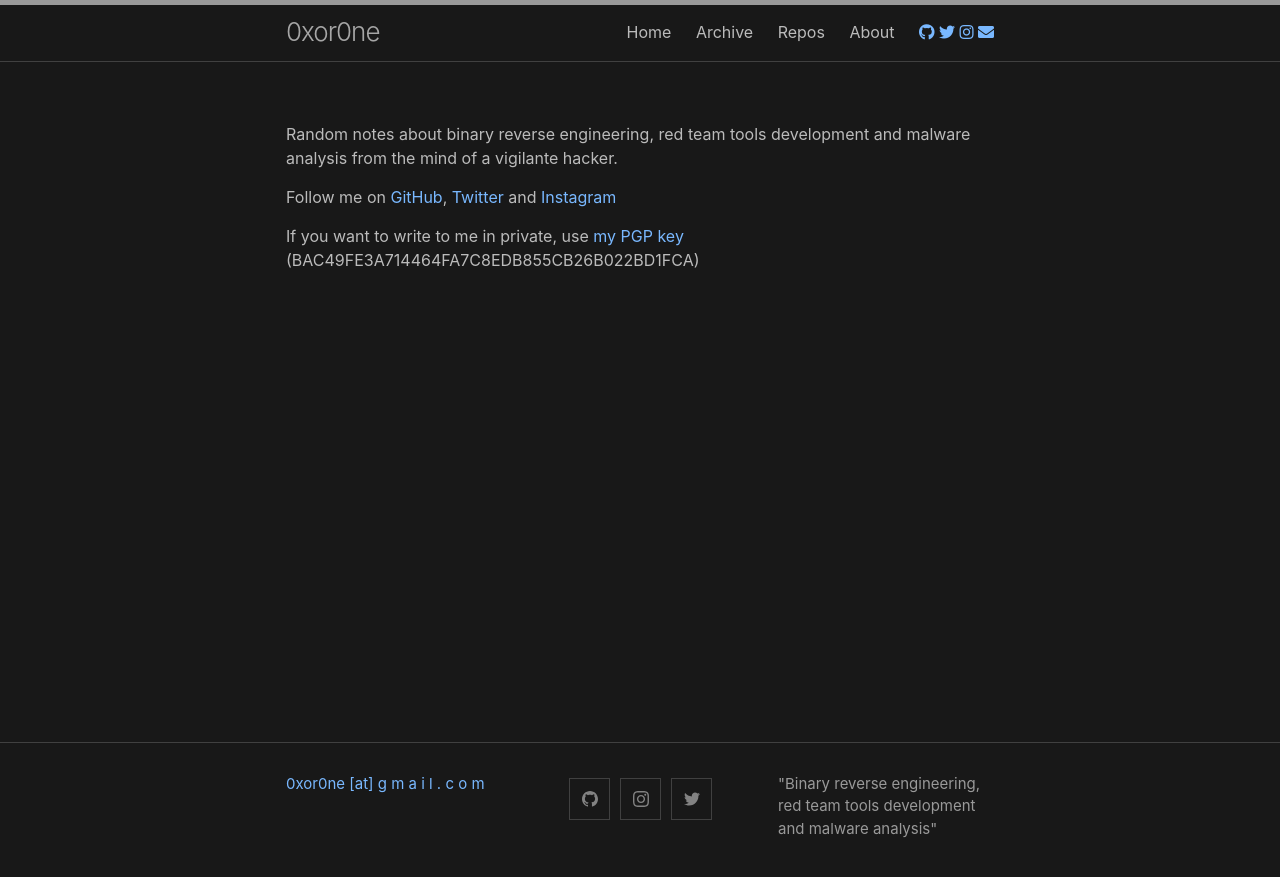
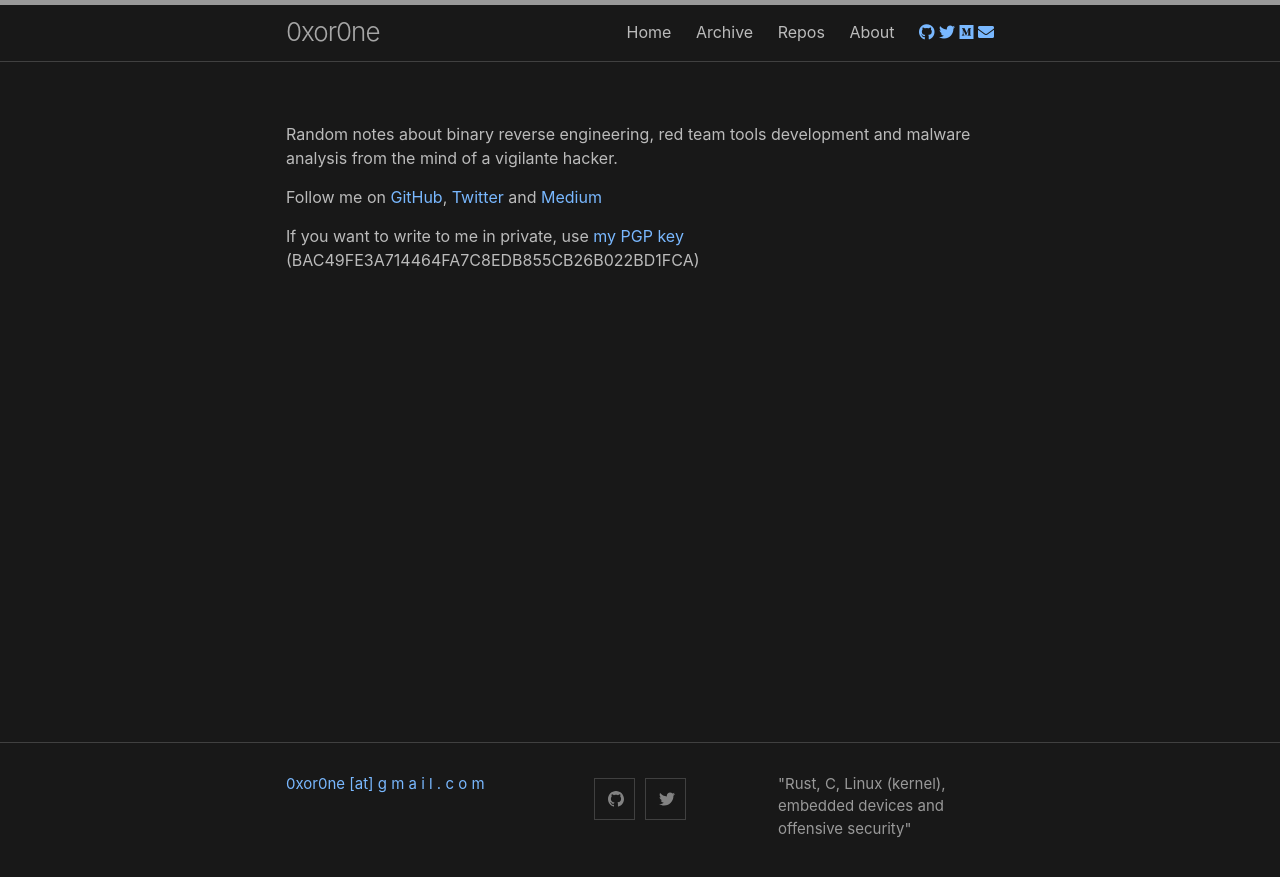
Before and after one commit to 0xor0ne/0xor0ne.github.io, a Jekyll site: the page built from about.md, in a window 1280 px wide. Shown: the top 877 px of the page. Built offline with Jekyll 4.4.1, drawn with Linux system fonts in a browser that asks for light colours; nearby versions of some CDN libraries.

```diff
--- a/_config.yml
+++ b/_config.yml
@@ -23,7 +23,7 @@
   name: 0xor0ne
   email: "0xor0ne [at] g m a i l . c o m"
 description: >- # this means to ignore newlines until "baseurl:"
-  "Binary reverse engineering, red team tools development and malware analysis"
+  "Rust, C, Linux (kernel), embedded devices and offensive security"
 github_username: 0xor0ne
 # url: "https://0xor0ne.github.io/" # the base hostname & protocol for your site
 # url: "https://0xor0ne.netlify.app/" # the base hostname & protocol for your site
@@ -49,8 +49,8 @@
   skin: dark
   social_links:
     twitter: 0xor0ne
+    medium: 0xor0ne
     github: 0xor0ne
-    instagram: 0xor0ne
 
 # Exclude from processing.
 # The following items will not be processed, by default.
--- a/_data/settings.yml
+++ b/_data/settings.yml
@@ -22,5 +22,5 @@
 social:
 - {icon: 'fab fa-github', link: 'https://github.com/0xor0ne/'}
 - {icon: 'fab fa-twitter', link: 'https://twitter.com/0xor0ne'}
-- {icon: 'fab fa-instagram', link: 'https://www.instagram.com/0xor0ne/'}
+- {icon: 'fab fa-medium', link: 'https://medium.com/@0xor0ne'}
 - {icon: 'fas fa-envelope', link: 'mailto:0xor0ne [at] g m a i l . c o m'}
--- a/_includes/social.html
+++ b/_includes/social.html
@@ -7,7 +7,6 @@
   {%- if social.flickr -%}<li><a rel="me" href="https://www.flickr.com/photos/{{ social.flickr | cgi_escape | escape }}" title="{{ social.flickr | escape }}"><svg class="svg-icon grey"><use xlink:href="{{ '/assets/minima-social-icons.svg#flickr' | relative_url }}"></use></svg></a></li>{%- endif -%}
   {%- if social.github -%}<li><a rel="me" href="https://github.com/{{ social.github | cgi_escape | escape }}" title="{{ social.github | escape }}"><svg class="svg-icon grey"><use xlink:href="{{ '/assets/minima-social-icons.svg#github' | relative_url }}"></use></svg></a></li>{%- endif -%}
   {%- if social.stackoverflow -%}<li><a rel="me" href="https://stackoverflow.com/users/{{ social.stackoverflow | cgi_escape | escape }}" title="{{ social.stackoverflow | escape }}"><svg class="svg-icon grey"><use xlink:href="{{ '/assets/minima-social-icons.svg#stackoverflow' | relative_url }}"></use></svg></a></li>{%- endif -%}
-  {%- if social.instagram -%}<li><a rel="me" href="https://www.instagram.com/{{ social.instagram | cgi_escape | escape }}" title="{{ social.instagram | escape }}"><svg class="svg-icon grey"><use xlink:href="{{ '/assets/minima-social-icons.svg#instagram' | relative_url }}"></use></svg></a></li>{%- endif -%}
   {%- if social.linkedin -%}<li><a rel="me" href="https://www.linkedin.com/in/{{ social.linkedin | cgi_escape | escape }}" title="{{ social.linkedin | escape }}"><svg class="svg-icon grey"><use xlink:href="{{ '/assets/minima-social-icons.svg#linkedin' | relative_url }}"></use></svg></a></li>{%- endif -%}
   {%- if social.pinterest -%}<li><a rel="me" href="https://www.pinterest.com/{{ social.pinterest | cgi_escape | escape }}" title="{{ social.pinterest | escape }}"><svg class="svg-icon grey"><use xlink:href="{{ '/assets/minima-social-icons.svg#pinterest' | relative_url }}"></use></svg></a></li>{%- endif -%}
   {%- for mst in social.mastodon -%}{%- if mst.username and mst.instance -%}<li><a rel="me" href="https://{{ mst.instance | cgi_escape | escape}}/@{{mst.username}}" title="{{ mst.username | escape }}"><svg class="svg-icon grey"><use xlink:href="{{ '/assets/minima-social-icons.svg#mastodon' | relative_url }}"></use></svg></a></li>{%- endif -%}{%- endfor -%}
--- a/about.md
+++ b/about.md
@@ -8,6 +8,6 @@
 Random notes about binary reverse engineering, red team tools development and
 malware analysis from the mind of a vigilante hacker.
 
-Follow me on [GitHub](https://github.com/0xor0ne), [Twitter](https://twitter.com/0xor0ne) and [Instagram](https://www.instagram.com/0xor0ne/)
+Follow me on [GitHub](https://github.com/0xor0ne), [Twitter](https://twitter.com/0xor0ne) and [Medium](https://medium.com/@0xor0ne)
 
 If you want to write to me in private, use [my PGP key](https://keys.openpgp.org/vks/v1/by-fingerprint/BAC49FE3A714464FA7C8EDB855CB26B022BD1FCA) (BAC49FE3A714464FA7C8EDB855CB26B022BD1FCA)
--- a/index.markdown
+++ b/index.markdown
@@ -7,4 +7,4 @@
 
 * [GitHub](https://github.com/0xor0ne)
 * [Twitter](https://twitter.com/0xor0ne)
-* [Instagram](https://www.instagram.com/0xor0ne/)
+* [Medium](https://medium.com/@0xor0ne)
```
Also changed, not shown: _posts/2023-06-15-rust-notes-phantomdata.md (added, +19 -0 lines), repos.md (+4 -0 lines).
